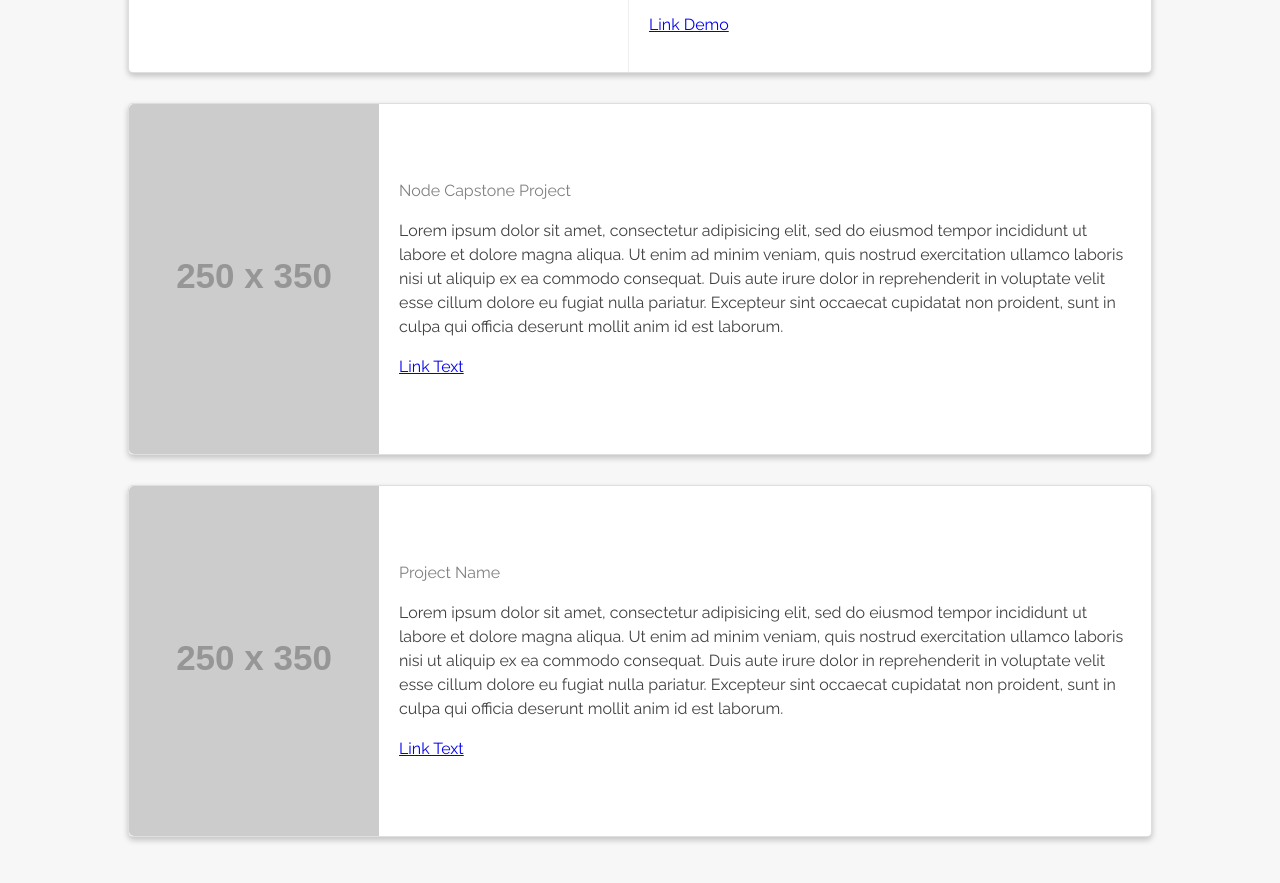
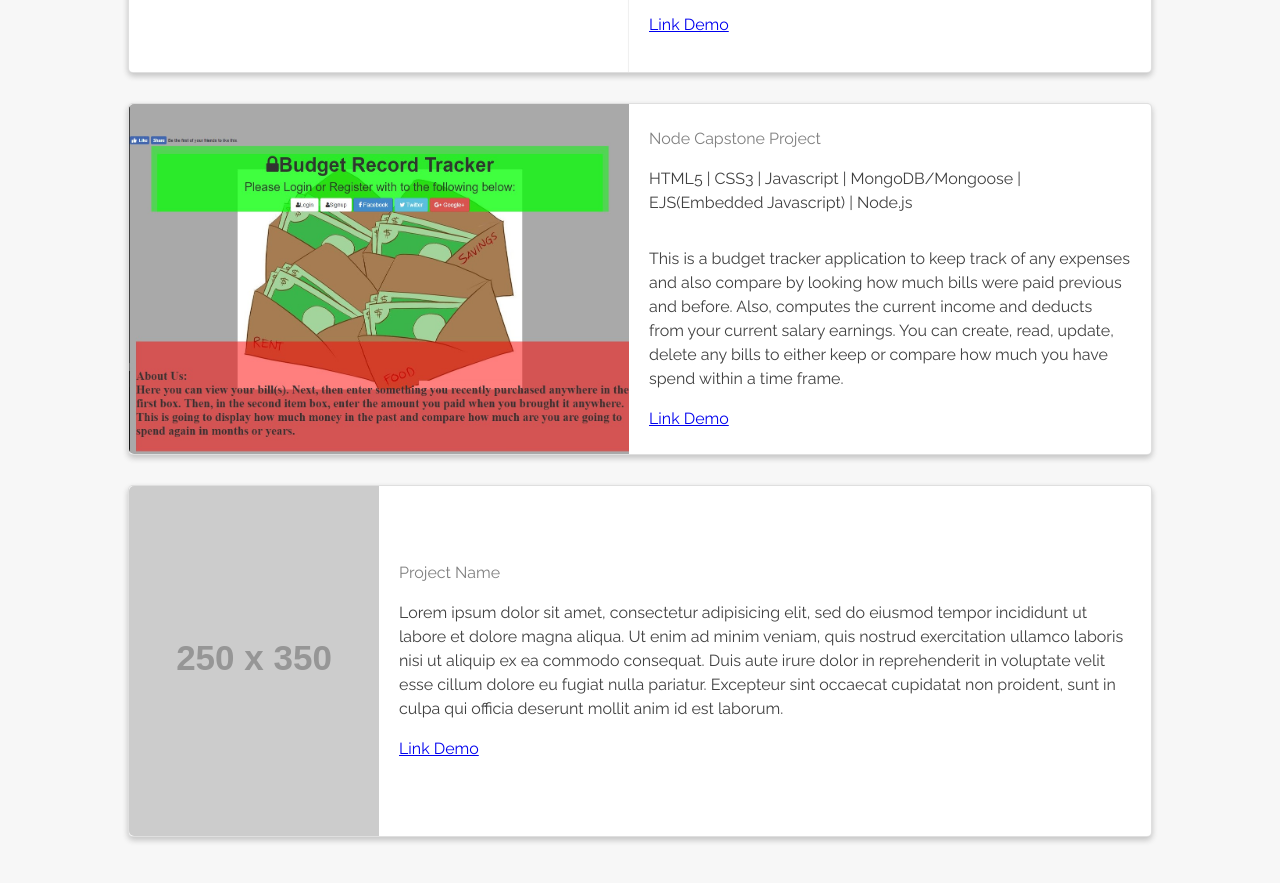
Before and after one commit to hnnguyen45thinkful/portfolio-hieu, a plain HTML site: page index.html in a window 1280 px wide. Shown: the part 3258-4141 px from the top of the page. Drawn offline with Linux system fonts and the light colour scheme; placeholder pictures from the web are drawn by us.

Commit message:
added image and resize second project card

```diff
--- a/index.html
+++ b/index.html
@@ -162,7 +162,7 @@
               </div>
               <div class="project-content">
                 <h4>API Capstone Project</h4>
-                <p>HTML5 | CSS3 | Javascript | jQuery | Third-Party API.</p>
+                <p>HTML5 | CSS3 | Javascript | jQuery | Third-Party API </p>
                 <p>This is a food recipe application that generates results due to the user's allergies specification. There are 10 allergies to choose from Dairy-Free, Egg-Free, Gluten-Free, Peanut-Free, Seafood-Free, Sesame-Free, Soy-Free, Sulfite-Free, Tree Nut-Free, and Wheat-Free. Lastly, you can choose any cuisine from around the world along with any allergies that are chosen from one to all.</p>
                 <a href="https://hnnguyen45thinkful.github.io/API-Capstone-Final/">Link Demo</a>
               </div>
@@ -170,12 +170,13 @@
             <!-- CARD #2 -->
             <div class="project-card">
               <div class="project-image">
-                <img src="http://placehold.it/250x350">
+                <img src="images/node-cap.jpg" style="width:500px; height:350px;">
               </div>
               <div class="project-content">
                 <h4>Node Capstone Project</h4>
-                <p>Lorem ipsum dolor sit amet, consectetur adipisicing elit, sed do eiusmod tempor incididunt ut labore et dolore magna aliqua. Ut enim ad minim veniam, quis nostrud exercitation ullamco laboris nisi ut aliquip ex ea commodo consequat. Duis aute irure dolor in reprehenderit in voluptate velit esse cillum dolore eu fugiat nulla pariatur. Excepteur sint occaecat cupidatat non proident, sunt in culpa qui officia deserunt mollit anim id est laborum.</p>
-                <a href="#">Link Text</a>
+                <p>HTML5 | CSS3 | Javascript | MongoDB/Mongoose | EJS(Embedded Javascript) | Node.js </p>
+                <p>This is a budget tracker application to keep track of any expenses and also compare by looking how much bills were paid previous and before. Also, computes the current income and deducts from your current salary earnings. You can create, read, update, delete any bills to either keep or compare how much you have spend within a time frame.</p>
+                <a href="https://afternoon-reaches-69472.herokuapp.com/">Link Demo</a>
               </div>
             </div>
             <!-- CARD #3 -->
@@ -186,7 +187,7 @@
               <div class="project-content">
                 <h4>Project Name</h4>
                 <p>Lorem ipsum dolor sit amet, consectetur adipisicing elit, sed do eiusmod tempor incididunt ut labore et dolore magna aliqua. Ut enim ad minim veniam, quis nostrud exercitation ullamco laboris nisi ut aliquip ex ea commodo consequat. Duis aute irure dolor in reprehenderit in voluptate velit esse cillum dolore eu fugiat nulla pariatur. Excepteur sint occaecat cupidatat non proident, sunt in culpa qui officia deserunt mollit anim id est laborum.</p>
-                <a href="#">Link Text</a>
+                <a href="#">Link Demo</a>
               </div>
             </div>
 
```
Also changed, not shown: images/node-cap.jpg (added).
